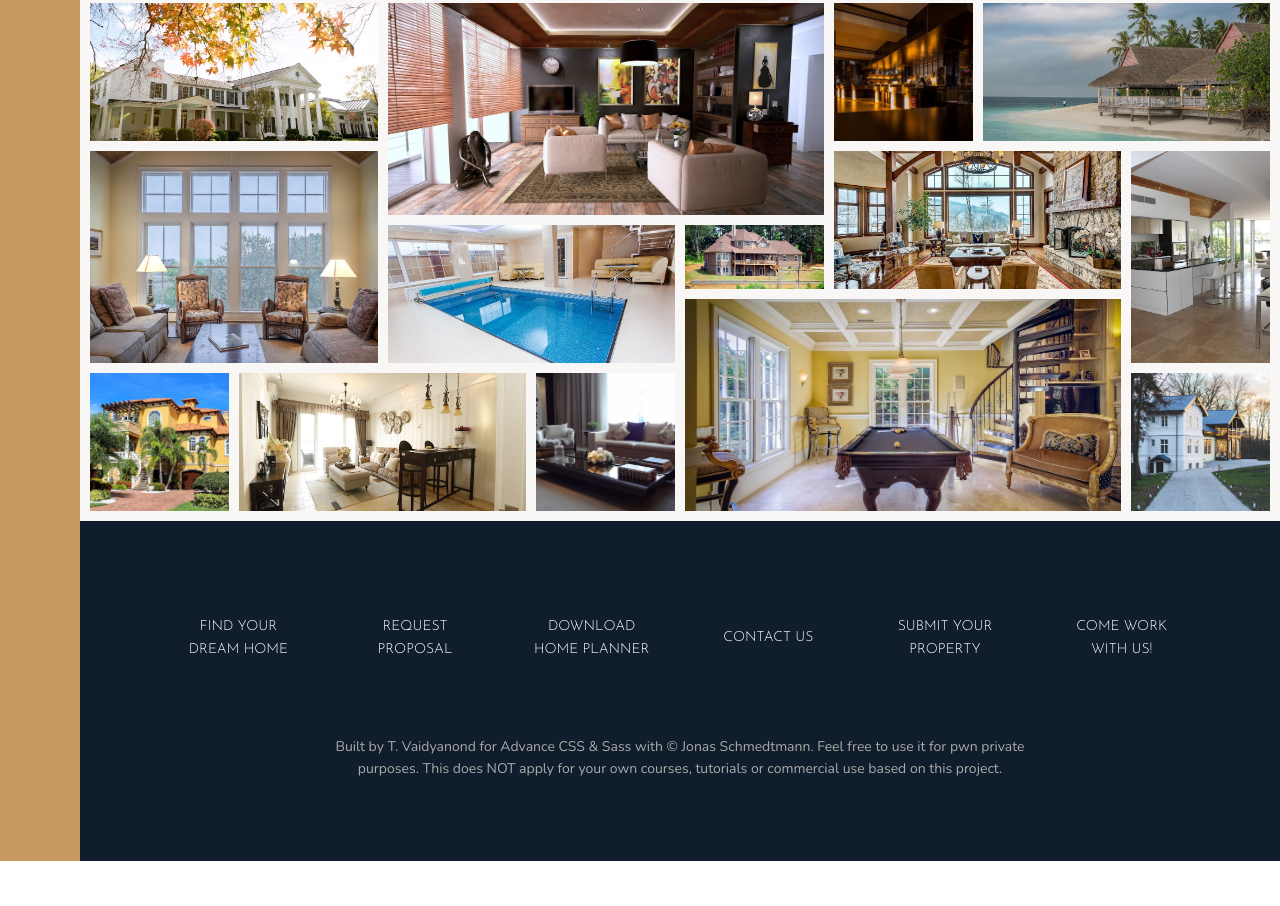
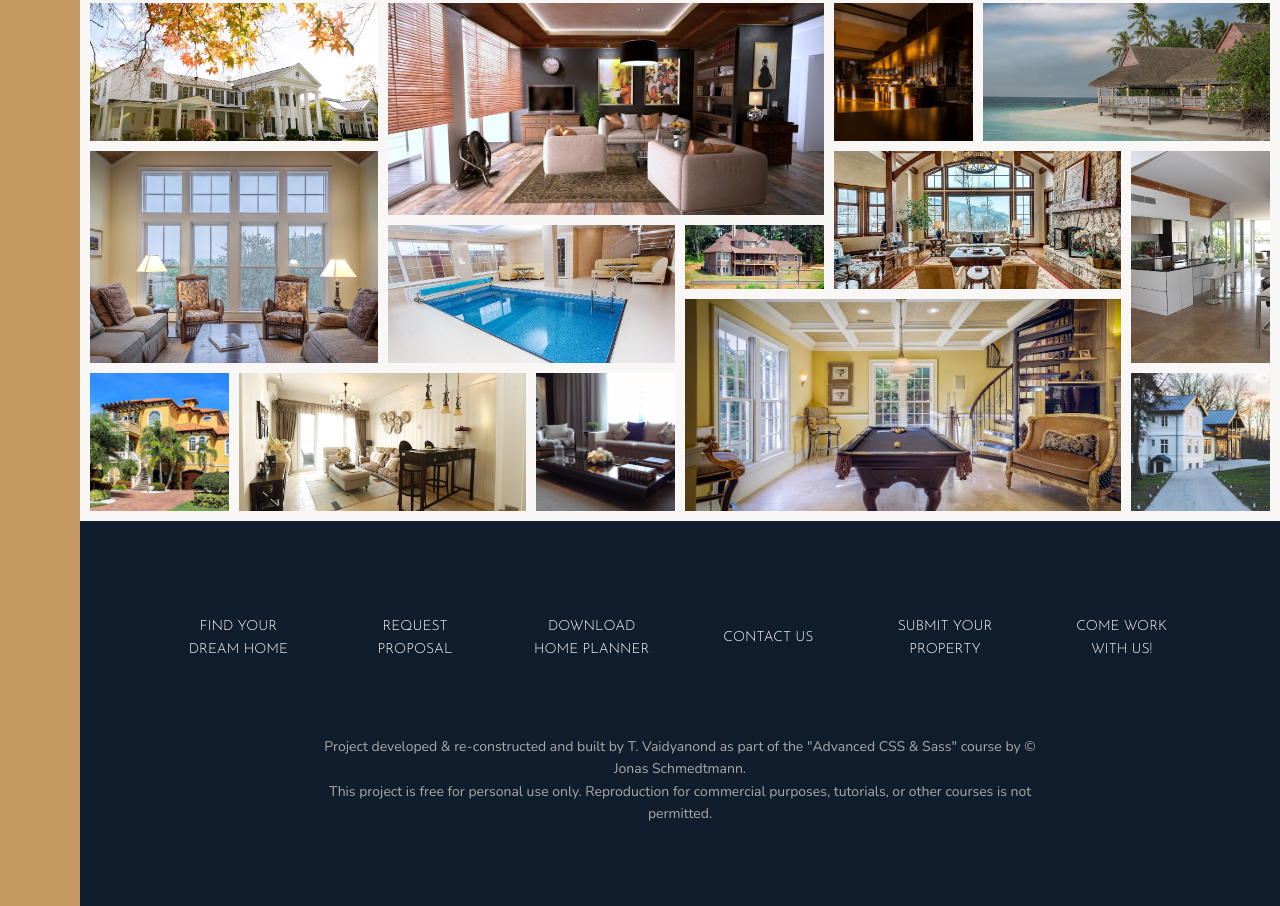
Before and after one commit to TVATDCI/nexter_2025, a website: page index.html in a window 1280 px wide. Shown: the part 2899-3805 px from the top of the page. Before the commit the page ends 3760 px from the top, so only its background shows below. Drawn offline with nearby package versions, Linux system fonts and the light colour scheme.

Commit message:
add copyright

```diff
--- a/index.html
+++ b/index.html
@@ -428,10 +428,12 @@
         </ul>
 
         <p class="copyright">
-            Built by T. Vaidyanond for Advance CSS & Sass with &copy; Jonas Schmedtmann. Feel free to
-            use it for pwn private purposes. This does NOT apply for your own courses, tutorials or commercial use based
-            on this project.
+            Project developed & re-constructed and built by T. Vaidyanond as part of the "Advanced CSS & Sass" course by
+            &copy; Jonas Schmedtmann. <br>
+            This project is free for personal use only. Reproduction for commercial purposes, tutorials, or other
+            courses is not permitted.
         </p>
+
     </footer>
 
     <!--Script for burger menu in sidebar-->
```
